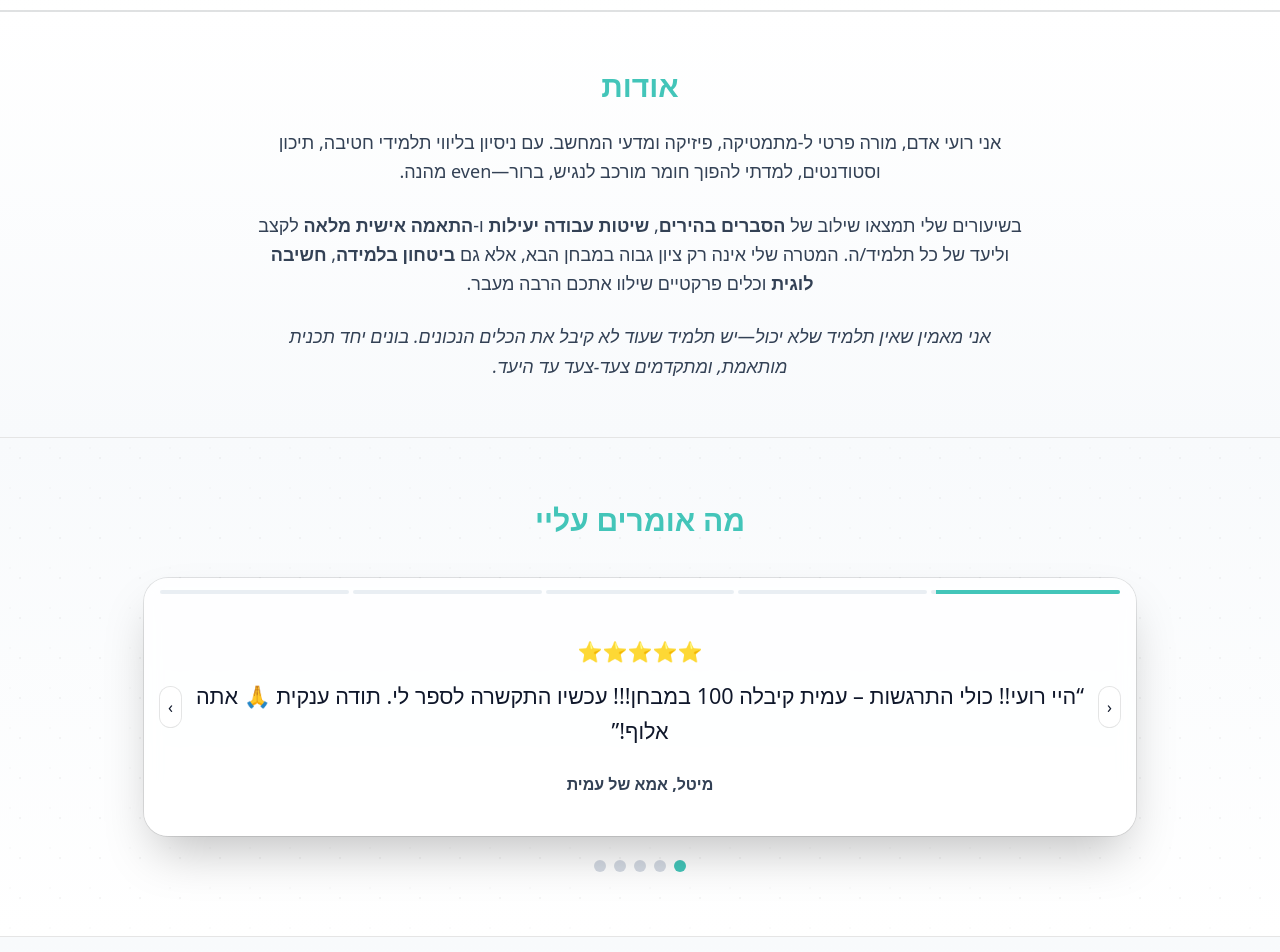
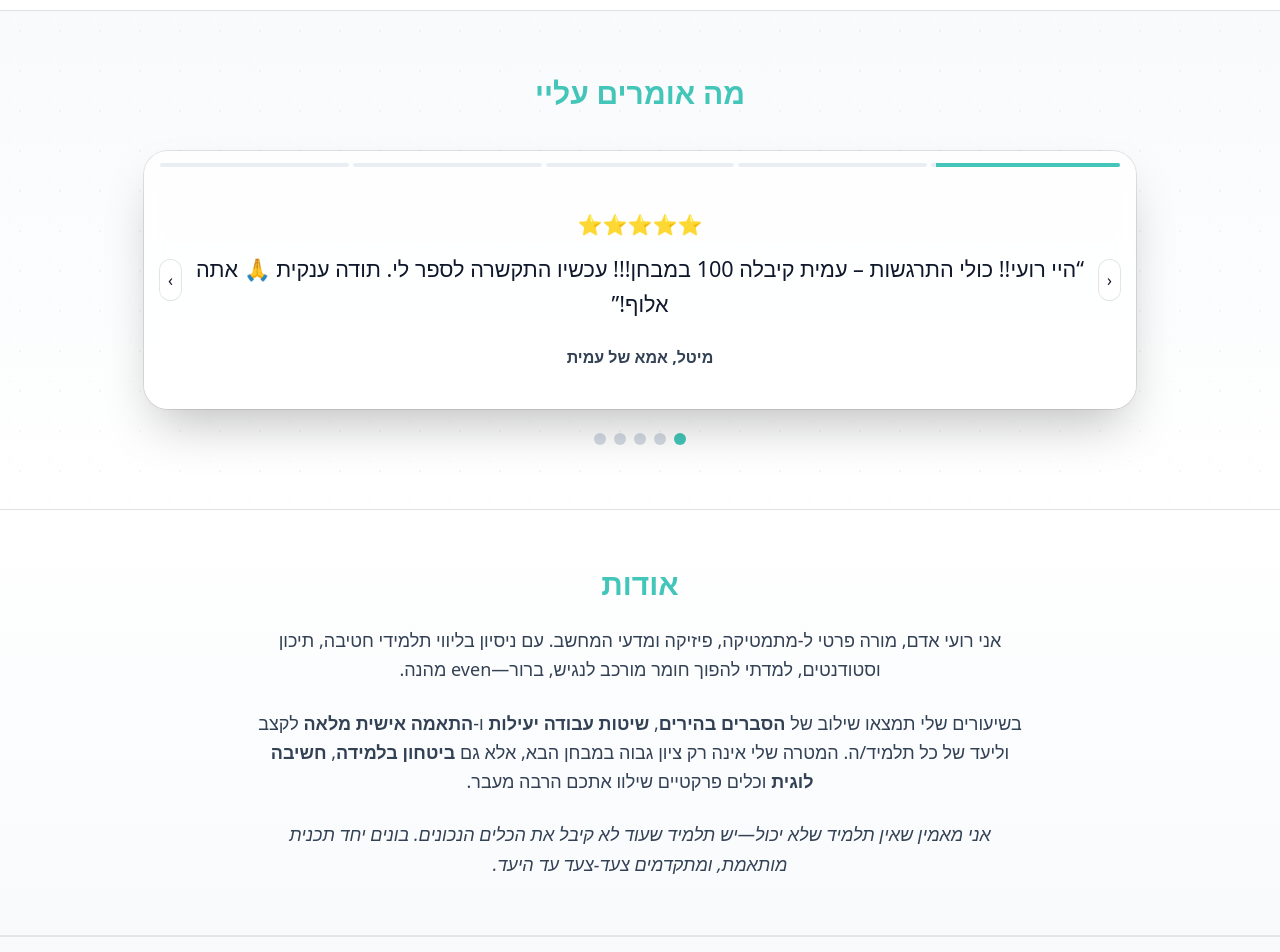
Before and after one commit to roadam11/RoieTutor, a Next.js app: page / in a window 1280 px wide. Shown: the part 1660-2612 px from the top of the page. Built offline with nearby package versions, Linux system fonts and the light colour scheme.

Commit message:
Update index.js

```diff
--- a/pages/index.js
+++ b/pages/index.js
@@ -1,7 +1,6 @@
 import Head from 'next/head'
 import { useEffect } from 'react'
 
-// קומפוננטות
 import Hero from '@/components/Hero'
 import Subjects from '@/components/Subjects'
 import Pricing from '@/components/Pricing'
@@ -19,10 +18,7 @@ export default function Home() {
     <div className="min-h-screen bg-white text-slate-900 dark:bg-ink dark:text-slate-100">
       <Head>
         <title>RoieTutor — שיעורים פרטיים</title>
-        <meta
-          name="description"
-          content="שיעורים פרטיים במתמטיקה, פיזיקה, מדעי המחשב ופסיכומטרי (כמותי). תיאום מהיר בוואטסאפ או טופס, תכנית לימודים אישית ותוצאות."
-        />
+        <meta name="description" content="שיעורים פרטיים במתמטיקה, פיזיקה, מדעי המחשב ופסיכומטרי (כמותי). תיאום מהיר בוואטסאפ או טופס, תכנית לימודים אישית ותוצאות." />
       </Head>
 
       {/* Header */}
@@ -32,8 +28,8 @@ export default function Home() {
           <ul className="hidden md:flex gap-6 text-sm text-slate-600 dark:text-slate-300">
             <li><a href="#services" className="hover:text-tealBrand">תחומי לימוד</a></li>
             <li><a href="#pricing" className="hover:text-tealBrand">תמחור</a></li>
+            <li><a href="#testimonials" className="hover:text-tealBrand">המלצות</a></li>
             <li><a href="#about" className="hover:text-tealBrand">אודות</a></li>
-            <li><a href="#testimonials" className="hover:text-tealBrand">המלצות</a></li>
             <li><a href="#faq" className="hover:text-tealBrand">שאלות נפוצות</a></li>
             <li><a href="#contact" className="hover:text-tealBrand">צור קשר</a></li>
           </ul>
@@ -44,47 +40,32 @@ export default function Home() {
       </header>
 
       {/* HERO */}
-      <section id="home">
-        <Hero />
-      </section>
+      <section id="home"><Hero /></section>
 
       {/* תחומי לימוד */}
-      <section id="services">
-        <Subjects />
-      </section>
+      <section id="services"><Subjects /></section>
 
       {/* תמחור */}
-      <section id="pricing">
-        <Pricing />
-      </section>
+      <section id="pricing"><Pricing /></section>
 
-      {/* תיאום מהיר לוואטסאפ */}
-      <section id="quick">
-        <QuickMatch />
-      </section>
+      {/* תיאום מהיר */}
+      <section id="quick"><QuickMatch /></section>
+
+      {/* המלצות — עכשיו מעל "אודות" */}
+      <Testimonials />
 
       {/* אודות */}
-      <section id="about">
-        <About />
-      </section>
-
-      {/* המלצות — קרוסלה עם Swipe */}
-      <Testimonials />
+      <section id="about"><About /></section>
 
       {/* שאלות נפוצות */}
-      <section id="faq">
-        <FAQSection />
-      </section>
+      <section id="faq"><FAQSection /></section>
 
       {/* צור קשר */}
-      <section id="contact">
-        <ContactSection />
-      </section>
+      <section id="contact"><ContactSection /></section>
 
       {/* כפתור וואטסאפ צף */}
       <FloatingWA />
 
-      {/* Footer */}
       <footer className="max-w-6xl mx-auto px-4 py-12 text-sm text-slate-500 dark:text-slate-400">
         <div className="flex flex-col md:flex-row items-center justify-between gap-2">
           <div>© {new Date().getFullYear()} RoieTutor</div>
```
